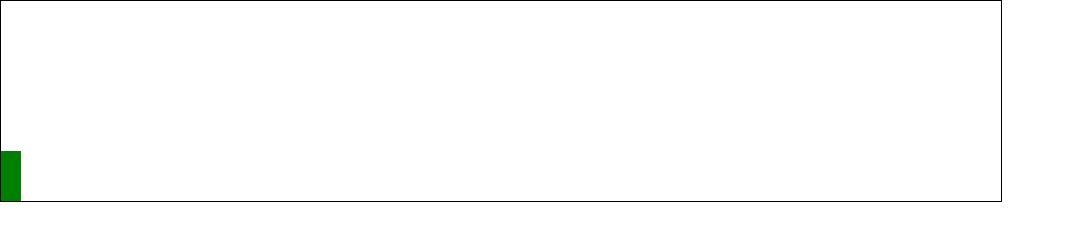
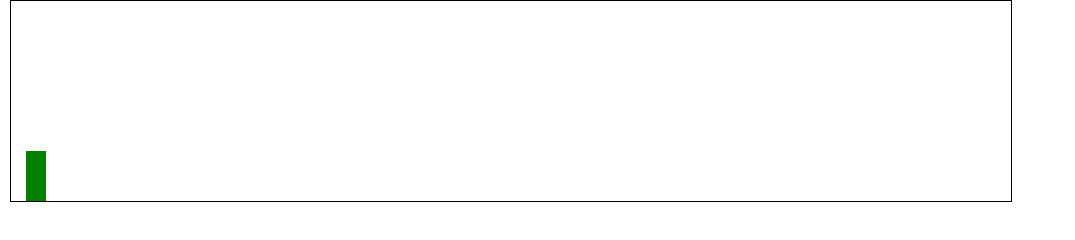
Before and after one commit to ratalla816/call-of-duty, a plain HTML site: page index.html in a window 1280 px wide. Shown: the whole page, without its empty margins (0-1075 px from the left). Drawn offline with Linux system fonts and the light colour scheme.

Commit message:
fixed margins

```diff
--- a/assets/styles.css
+++ b/assets/styles.css
@@ -9,6 +9,7 @@
     width: 1000px;
     height: 200px;
     border: 1px solid black;
+    margin-left:10px;
 }
 
 #character
@@ -18,6 +19,7 @@
     background-color: green;
     position: relative;
     top: 150px;
+    margin-left: 15px;
 }
 
 .animate
```
